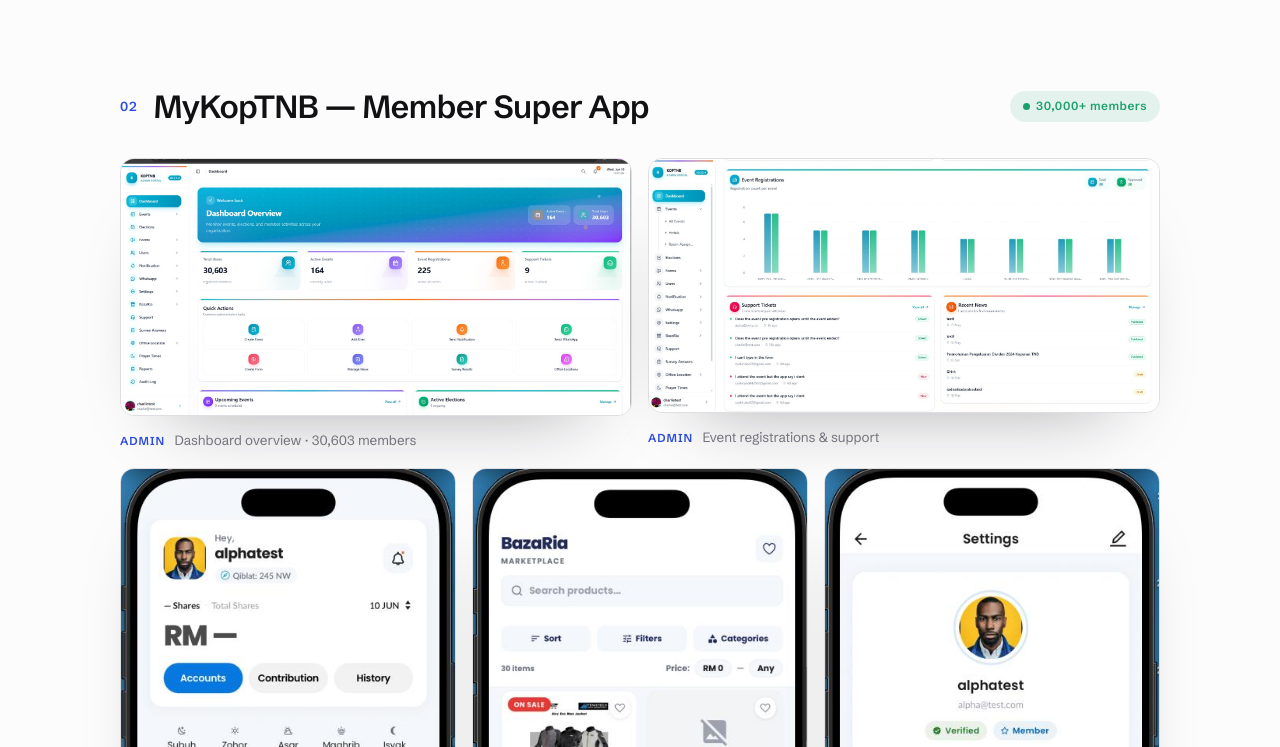
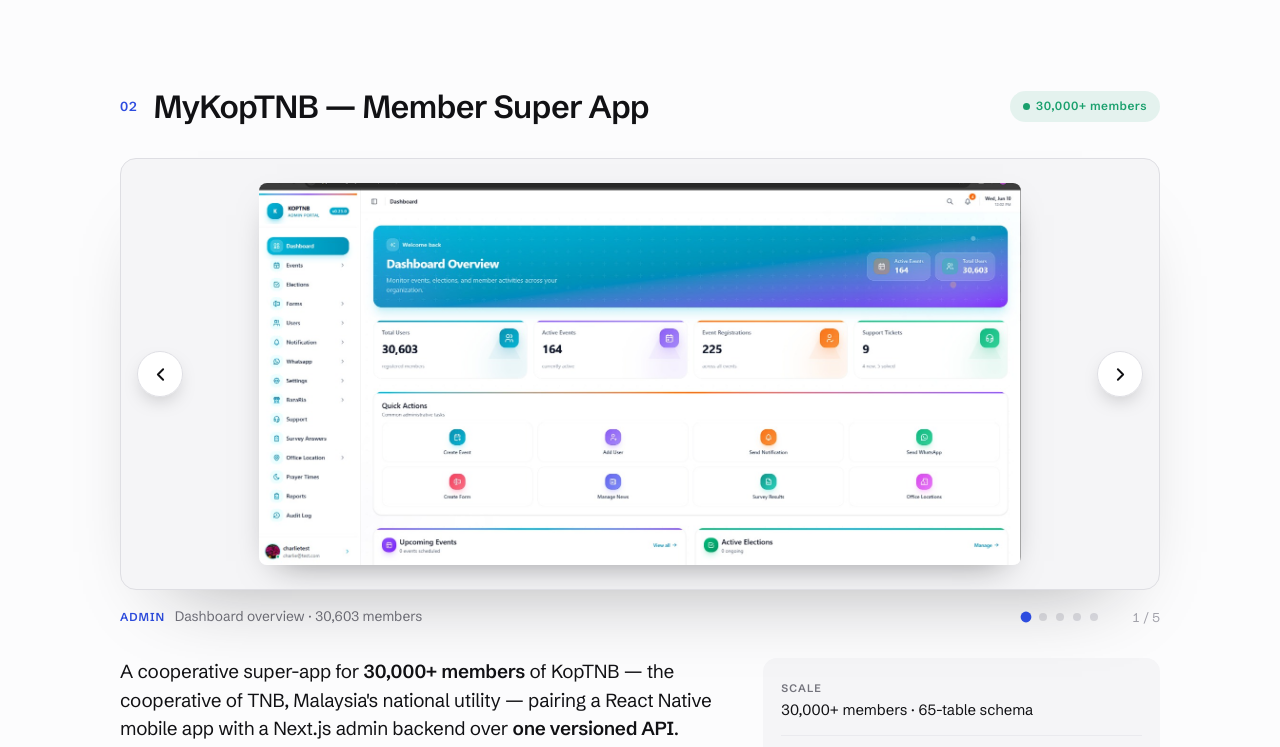
Before and after one commit to fahimalimi/PortfolioFahim, a plain HTML site: page index.html in a window 1280 px wide. Shown: the part 2344-3091 px from the top of the page. Drawn offline with Linux system fonts and the light colour scheme.

Commit message:
MyKopTNB: replace gallery with one-at-a-time carousel (arrows, dots, counter, keyboard, swipe)

```diff
--- a/index.html
+++ b/index.html
@@ -116,12 +116,37 @@
   figure.shot img{width:100%;display:block}
   figure.shot figcaption{margin-top:14px;font-size:.84rem;color:var(--muted);display:flex;gap:.7em;align-items:baseline}
   figure.shot figcaption b{color:var(--accent);font-weight:600;font-size:.72rem;letter-spacing:.08em;text-transform:uppercase}
-  .shotgrid{display:grid;gap:16px;margin-bottom:16px}
-  .shotgrid.web{grid-template-columns:1fr 1fr}
-  .shotgrid.phones{grid-template-columns:repeat(3,1fr);margin-bottom:30px}
-  .shotgrid .shot{margin:0}
-  .shotgrid .frame{box-shadow:0 22px 44px -34px rgba(17,17,20,.4)}
-  .shotgrid figcaption{margin-top:11px;font-size:.8rem}
+
+  /* image carousel */
+  .carousel{margin:0 0 30px}
+  .stage{position:relative;height:clamp(380px,54vh,560px);background:var(--bg-2);
+    border:1px solid var(--line-2);border-radius:16px;overflow:hidden;
+    box-shadow:0 40px 80px -50px rgba(17,17,20,.4)}
+  .track{display:flex;height:100%;transition:transform .55s cubic-bezier(.22,.7,.18,1)}
+  .slide{flex:0 0 100%;margin:0;height:100%;display:flex;align-items:center;justify-content:center;padding:24px}
+  .slide img{max-width:100%;max-height:100%;width:auto;height:auto;object-fit:contain;
+    border-radius:8px;box-shadow:0 14px 34px -18px rgba(17,17,20,.5)}
+  .c-arrow{position:absolute;top:50%;transform:translateY(-50%);z-index:3;width:46px;height:46px;border-radius:50%;
+    border:1px solid var(--line-2);background:rgba(255,255,255,.92);backdrop-filter:blur(4px);color:var(--ink);cursor:pointer;
+    display:flex;align-items:center;justify-content:center;box-shadow:0 8px 22px -10px rgba(17,17,20,.4);
+    transition:transform .2s,background .2s,color .2s}
+  .c-arrow svg{width:21px;height:21px}
+  .c-arrow:hover{background:var(--ink);color:#fff;transform:translateY(-50%) scale(1.07)}
+  .c-arrow:active{transform:translateY(-50%) scale(.96)}
+  .c-arrow:focus-visible{outline:2px solid var(--accent);outline-offset:3px}
+  .c-arrow.prev{left:16px}
+  .c-arrow.next{right:16px}
+  .c-foot{display:flex;align-items:center;gap:16px;margin-top:16px;flex-wrap:wrap}
+  .c-cap{font-size:.86rem;color:var(--muted);display:flex;gap:.7em;align-items:baseline;margin:0;flex:1 1 auto;min-width:180px}
+  .c-cap b{color:var(--accent);font-weight:600;font-size:.72rem;letter-spacing:.08em;text-transform:uppercase}
+  .c-dots{display:flex;gap:9px;align-items:center}
+  .c-dots button{width:8px;height:8px;padding:0;border:0;border-radius:50%;background:var(--line-2);cursor:pointer;
+    transition:background .25s,transform .25s}
+  .c-dots button:hover{background:var(--muted)}
+  .c-dots button.active{background:var(--accent);transform:scale(1.35)}
+  .c-dots button:focus-visible{outline:2px solid var(--accent);outline-offset:2px}
+  .c-count{font-size:.8rem;color:var(--faint);font-variant-numeric:tabular-nums;min-width:46px;text-align:right}
+  @media (prefers-reduced-motion:reduce){.track{transition:none}}
 
   .case-detail{display:grid;grid-template-columns:1.2fr .8fr;gap:48px}
   .lead{font-size:1.18rem;line-height:1.5;color:var(--ink);margin:0 0 22px;letter-spacing:-.015em}
@@ -197,7 +222,6 @@
   /* ---------- responsive ---------- */
   @media (max-width:880px){
     .case-detail{grid-template-columns:1fr;gap:26px}
-    .shotgrid.web{grid-template-columns:1fr}
     .facts{grid-template-columns:repeat(2,1fr)}
     .grid2{grid-template-columns:1fr}
     .kit-row{grid-template-columns:1fr;gap:6px}
@@ -211,9 +235,11 @@
     .menu-btn{display:inline-block}
     .hero{padding:32px 0 48px}
     .facts{grid-template-columns:1fr}
-    .shotgrid.phones{display:flex;overflow-x:auto;gap:12px;padding-bottom:8px;
-      scroll-snap-type:x mandatory;-webkit-overflow-scrolling:touch}
-    .shotgrid.phones .shot{flex:0 0 64%;scroll-snap-align:center}
+    .stage{height:clamp(320px,52vh,440px)}
+    .slide{padding:14px}
+    .c-arrow{width:40px;height:40px}
+    .c-arrow.prev{left:10px}
+    .c-arrow.next{right:10px}
   }
 </style>
 </head>
@@ -325,29 +351,27 @@
           <h3>MyKopTNB — Member Super App</h3>
           <span class="pill"><span class="dot"></span>30,000+ members</span>
         </div>
-        <div class="shotgrid web">
-          <figure class="shot">
-            <div class="frame"><img src="mykoptnb-admin-1.jpeg" alt="MyKopTNB admin dashboard showing 30,603 registered members" loading="lazy"></div>
-            <figcaption><b>Admin</b> Dashboard overview · 30,603 members</figcaption>
-          </figure>
-          <figure class="shot">
-            <div class="frame"><img src="mykoptnb-admin-2.jpeg" alt="MyKopTNB admin event registrations and support tickets" loading="lazy"></div>
-            <figcaption><b>Admin</b> Event registrations &amp; support</figcaption>
-          </figure>
-        </div>
-        <div class="shotgrid phones">
-          <figure class="shot">
-            <div class="frame"><img src="mykoptnb-app-1.jpeg" alt="MyKopTNB mobile app member home with e-wallet and prayer times" loading="lazy"></div>
-            <figcaption><b>App</b> Member home &amp; e-wallet</figcaption>
-          </figure>
-          <figure class="shot">
-            <div class="frame"><img src="mykoptnb-app-2.jpeg" alt="MyKopTNB mobile app BazaRia in-app store" loading="lazy"></div>
-            <figcaption><b>App</b> BazaRia in-app store</figcaption>
-          </figure>
-          <figure class="shot">
-            <div class="frame"><img src="mykoptnb-app-3.jpeg" alt="MyKopTNB mobile app profile with membership card and QR code" loading="lazy"></div>
-            <figcaption><b>App</b> Profile &amp; membership QR</figcaption>
-          </figure>
+        <div class="carousel" id="kopShots" tabindex="0" aria-roledescription="carousel" aria-label="MyKopTNB screens">
+          <div class="stage">
+            <div class="track" id="kopTrack">
+              <figure class="slide"><img src="mykoptnb-admin-1.jpeg" alt="MyKopTNB admin dashboard showing 30,603 registered members"></figure>
+              <figure class="slide"><img src="mykoptnb-admin-2.jpeg" alt="MyKopTNB admin event registrations and support tickets"></figure>
+              <figure class="slide"><img src="mykoptnb-app-1.jpeg" alt="MyKopTNB mobile app member home with e-wallet and prayer times"></figure>
+              <figure class="slide"><img src="mykoptnb-app-2.jpeg" alt="MyKopTNB mobile app BazaRia in-app store"></figure>
+              <figure class="slide"><img src="mykoptnb-app-3.jpeg" alt="MyKopTNB mobile app profile with membership card and QR code"></figure>
+            </div>
+            <button class="c-arrow prev" id="kopPrev" type="button" aria-label="Previous screen">
+              <svg viewBox="0 0 24 24" fill="none" stroke="currentColor" stroke-width="2.2" stroke-linecap="round" stroke-linejoin="round"><path d="m15 18-6-6 6-6"/></svg>
+            </button>
+            <button class="c-arrow next" id="kopNext" type="button" aria-label="Next screen">
+              <svg viewBox="0 0 24 24" fill="none" stroke="currentColor" stroke-width="2.2" stroke-linecap="round" stroke-linejoin="round"><path d="m9 18 6-6-6-6"/></svg>
+            </button>
+          </div>
+          <div class="c-foot">
+            <div class="c-cap" id="kopCap"><b>Admin</b> Dashboard overview · 30,603 members</div>
+            <div class="c-dots" id="kopDots" role="tablist" aria-label="Choose screen"></div>
+            <div class="c-count" id="kopCount">1 / 5</div>
+          </div>
         </div>
         <div class="case-detail">
           <div>
@@ -529,6 +553,54 @@
   menuBtn.addEventListener('click',()=>links.classList.toggle('open'));
   links.querySelectorAll('a').forEach(a=>a.addEventListener('click',()=>links.classList.remove('open')));
 
+  // MyKopTNB image carousel
+  (function(){
+    const root=document.getElementById('kopShots'); if(!root) return;
+    const track=document.getElementById('kopTrack');
+    const total=track.children.length;
+    const cap=document.getElementById('kopCap');
+    const count=document.getElementById('kopCount');
+    const dotsWrap=document.getElementById('kopDots');
+    const caps=[
+      ['Admin','Dashboard overview · 30,603 members'],
+      ['Admin','Event registrations & support'],
+      ['App','Member home & e-wallet'],
+      ['App','BazaRia in-app store'],
+      ['App','Profile & membership QR']
+    ];
+    let i=0;
+    const dots=[];
+    for(let n=0;n<total;n++){
+      const b=document.createElement('button');
+      b.type='button';
+      b.setAttribute('aria-label','Go to screen '+(n+1));
+      b.addEventListener('click',()=>go(n));
+      dotsWrap.appendChild(b);dots.push(b);
+    }
+    function go(n){
+      i=(n+total)%total;
+      track.style.transform='translateX(-'+(i*100)+'%)';
+      cap.innerHTML='<b>'+caps[i][0]+'</b> '+caps[i][1];
+      count.textContent=(i+1)+' / '+total;
+      dots.forEach((d,k)=>d.classList.toggle('active',k===i));
+    }
+    document.getElementById('kopPrev').addEventListener('click',()=>go(i-1));
+    document.getElementById('kopNext').addEventListener('click',()=>go(i+1));
+    root.addEventListener('keydown',e=>{
+      if(e.key==='ArrowLeft'){go(i-1);e.preventDefault();}
+      else if(e.key==='ArrowRight'){go(i+1);e.preventDefault();}
+    });
+    let x0=null;
+    root.addEventListener('touchstart',e=>{x0=e.touches[0].clientX;},{passive:true});
+    root.addEventListener('touchend',e=>{
+      if(x0===null)return;
+      const dx=e.changedTouches[0].clientX-x0;
+      if(Math.abs(dx)>40){dx<0?go(i+1):go(i-1);}
+      x0=null;
+    });
+    go(0);
+  })();
+
   // staggered scroll reveal
   const els=document.querySelectorAll('.reveal');
   if('IntersectionObserver' in window && !matchMedia('(prefers-reduced-motion:reduce)').matches){
```
